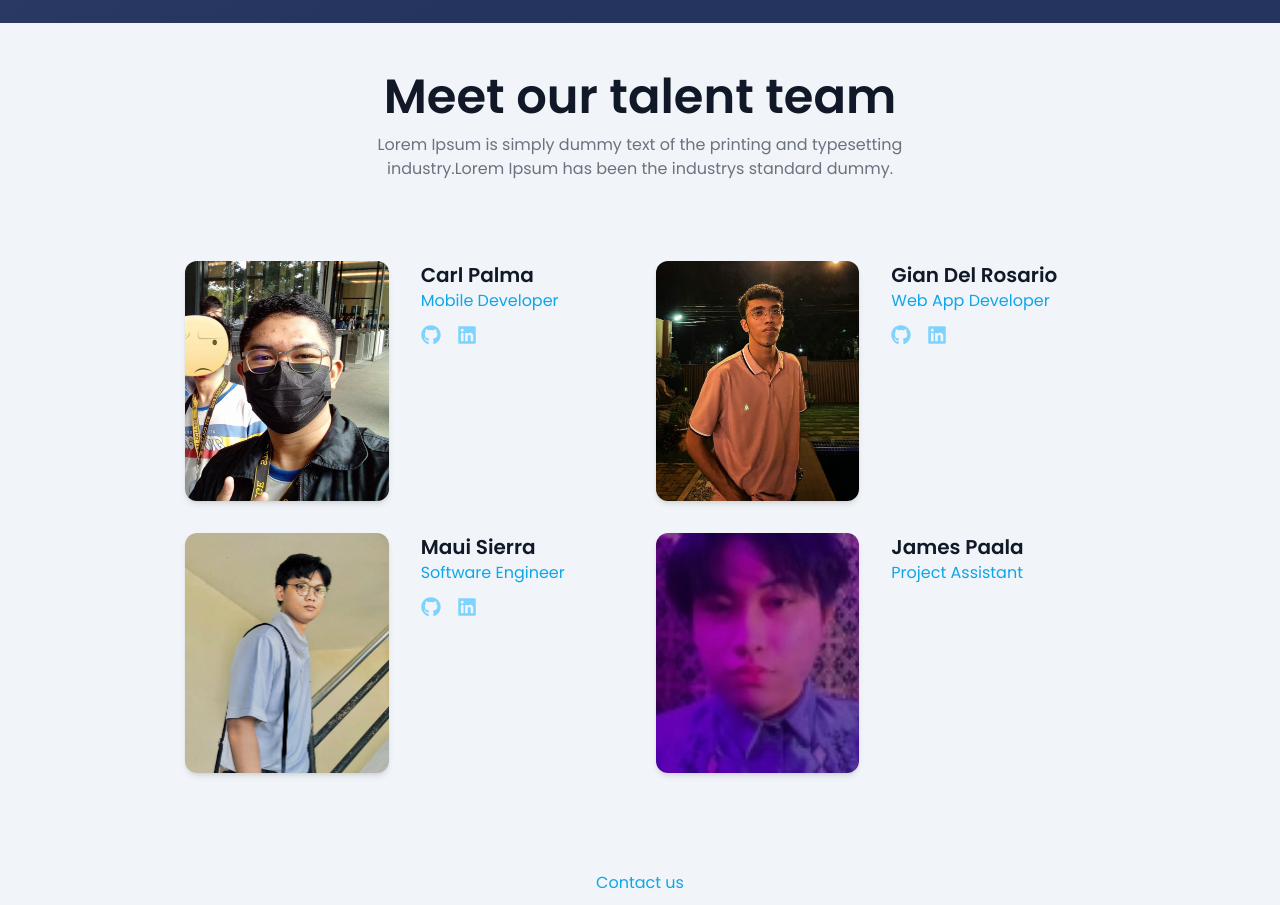
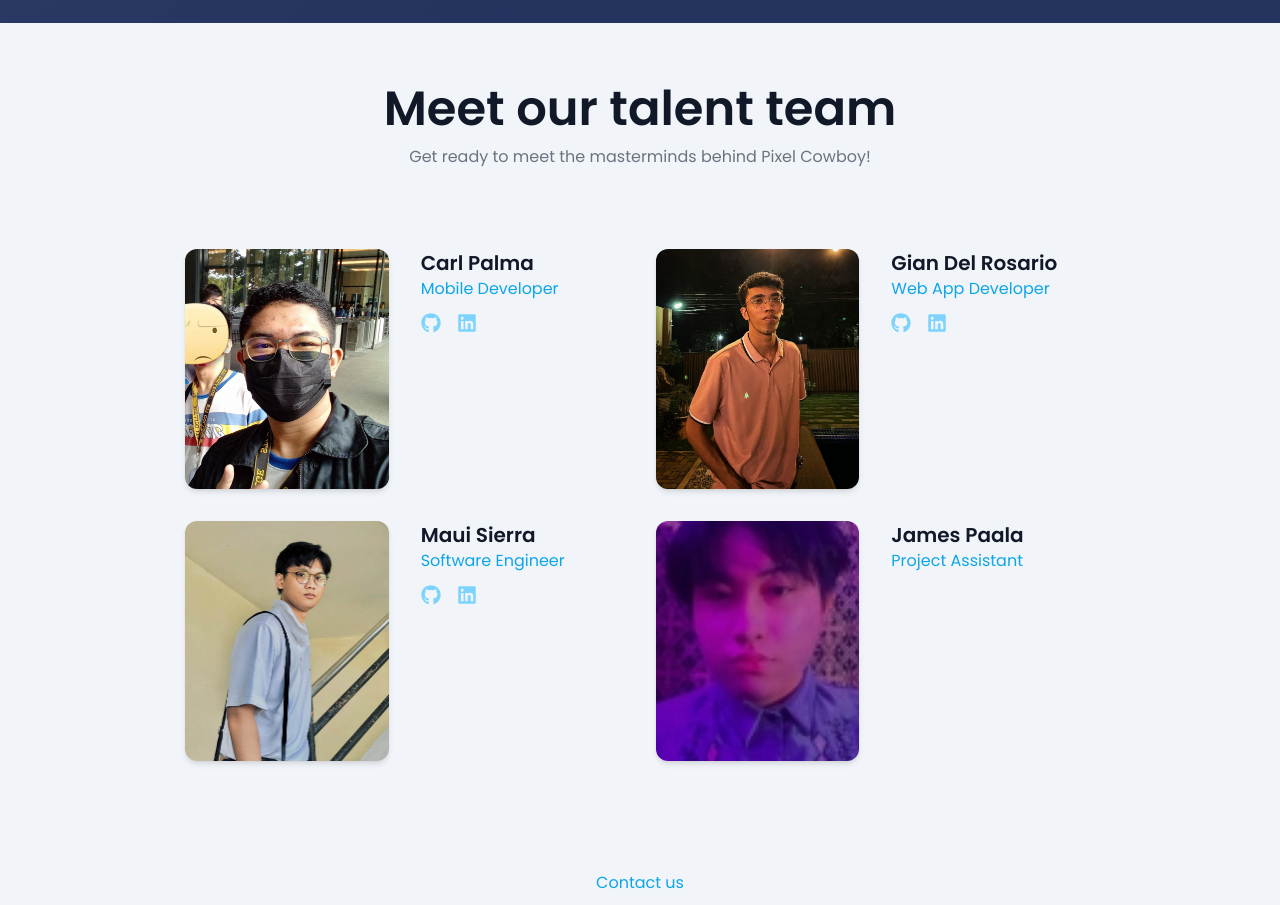
Before and after one commit to GianAndrew/pcs-company-web, a React (Vite) app: page / in a window 1280 px wide. Shown: the part 2760-3665 px from the top of the page. Built offline with nearby package versions, Linux system fonts and the light colour scheme.

Commit message:
change the placeholder of teamsection

```diff
--- a/src/components/TeamSection.jsx
+++ b/src/components/TeamSection.jsx
@@ -57,7 +57,7 @@ const TeamSection = () => {
 				<div className='max-w-screen-xl mx-auto px-4 md:px-8'>
 					<div className='w-full flex flex-col justify-center items-center text-center'>
 						<h3 className='text-gray-900 text-3xl font-semibold sm:text-5xl'>Meet our talent team</h3>
-						<p className='max-w-xl text-gray-500 mt-3'>Lorem Ipsum is simply dummy text of the printing and typesetting industry.Lorem Ipsum has been the industrys standard dummy.</p>
+						<p className='max-w-xl text-gray-500 mt-3'>Get ready to meet the masterminds behind Pixel Cowboy!</p>
 					</div>
 					<div className='mt-20'>
 						<ul className='grid gap-8 lg:grid-cols-2'>
```
